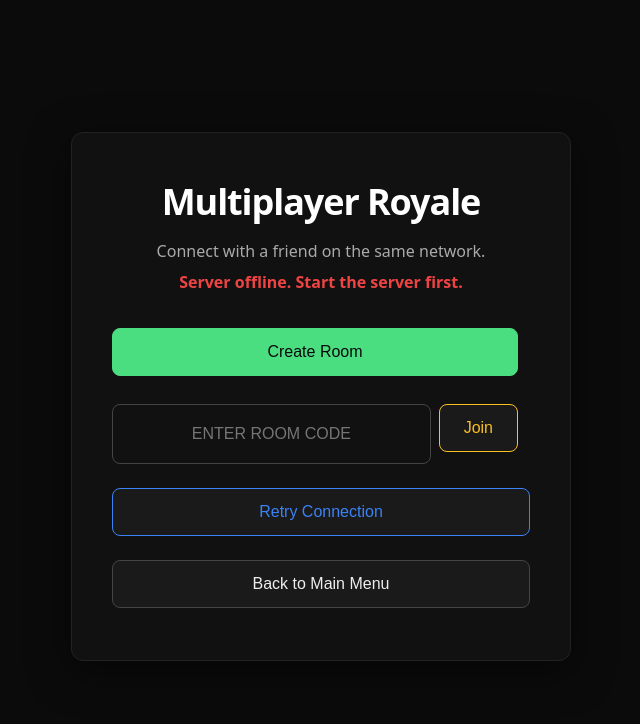
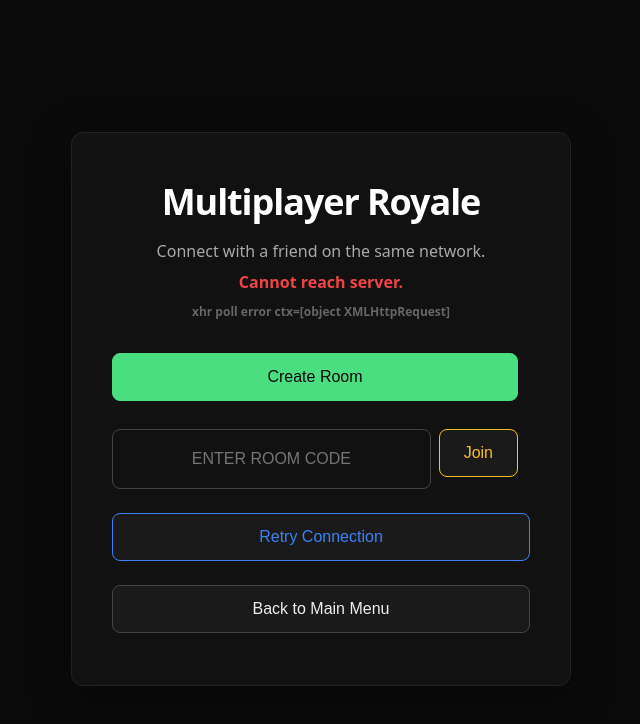
Before and after one commit to setuju/Presage-Party, an Electron app: page apps/desktop/src/renderer/index.html in a window 1280 px wide. Both pictures are taken after a click on the button "Multiplayer Mode". Shown: the whole page, without its empty margins (319-959 px from the left). Drawn offline with Linux system fonts and the light colour scheme; no server answers.

Commit message:
fix(multiplayer): CSP connect-src for 127.0.0.1:3000
Root cause: CSP default-src 'self' blocked outbound fetch/ws to
http://127.0.0.1:3000. From file:// origin, 'self' = file:// only.
PowerShell recon confirmed server reachable (HTTP 200, socket.io
handshake sid returned), so the block was client-side CSP.

- CSP: add connect-src 'self' http://127.0.0.1:3000 ws://127.0.0.1:3000
- connect_error handler: logs message/data/context to console, shows
  detail in UI
- retry button: idempotent wiring

```diff
--- a/apps/desktop/src/renderer/index.html
+++ b/apps/desktop/src/renderer/index.html
@@ -3,7 +3,7 @@
 <head>
   <meta charset="utf-8">
   <meta http-equiv="Content-Security-Policy"
-        content="default-src 'self'; media-src 'self' presage:; script-src 'self'; style-src 'self' 'unsafe-inline'">
+        content="default-src 'self'; media-src 'self' presage:; script-src 'self'; style-src 'self' 'unsafe-inline'; connect-src 'self' http://127.0.0.1:3000 ws://127.0.0.1:3000">
   <title>Presage Party — Flinch Royale</title>
   <style>
     * { box-sizing: border-box; }
--- a/apps/desktop/src/renderer/renderer.js
+++ b/apps/desktop/src/renderer/renderer.js
@@ -529,8 +529,12 @@ document.addEventListener('DOMContentLoaded', () => {
       btnJoinRoom.disabled = false;
     });
 
-    socket.on('connect_error', () => {
-      mpStatus.textContent = 'Server offline. Start the server first.';
+    socket.on('connect_error', (err) => {
+      const msg = err && (err.message || err.description || String(err));
+      const data = err && err.data ? ' data=' + JSON.stringify(err.data) : '';
+      const ctx  = err && err.context ? ' ctx=' + err.context : '';
+      console.error('[socket] connect_error:', msg, data, ctx, err);
+      mpStatus.innerHTML = 'Cannot reach server. <span style="color:#666;font-size:12px;display:block;margin-top:6px;">' + (msg || 'unknown') + data + ctx + '</span>';
       mpStatus.style.color = '#ef4444';
       btnCreateRoom.disabled = true;
       btnJoinRoom.disabled = true;
```
